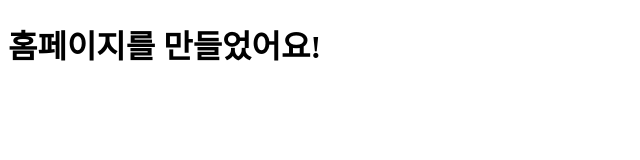
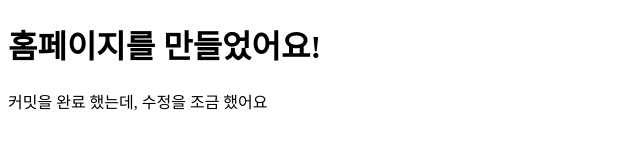
Before and after one commit to j1y4own/bsy_front23_3, a plain HTML site: page index.html in a window 1280 px wide. Shown: the whole page, without its empty margins (0-640 px from the left). Drawn offline with Linux system fonts and the light colour scheme.

Commit message:
한 줄을 추가했어요

```diff
--- a/index.html
+++ b/index.html
@@ -7,5 +7,6 @@
 </head>
 <body>
   <h1>홈페이지를 만들었어요!</h1>
+  <p>커밋을 완료 했는데, 수정을 조금 했어요</p>
 </body>
 </html>
```
